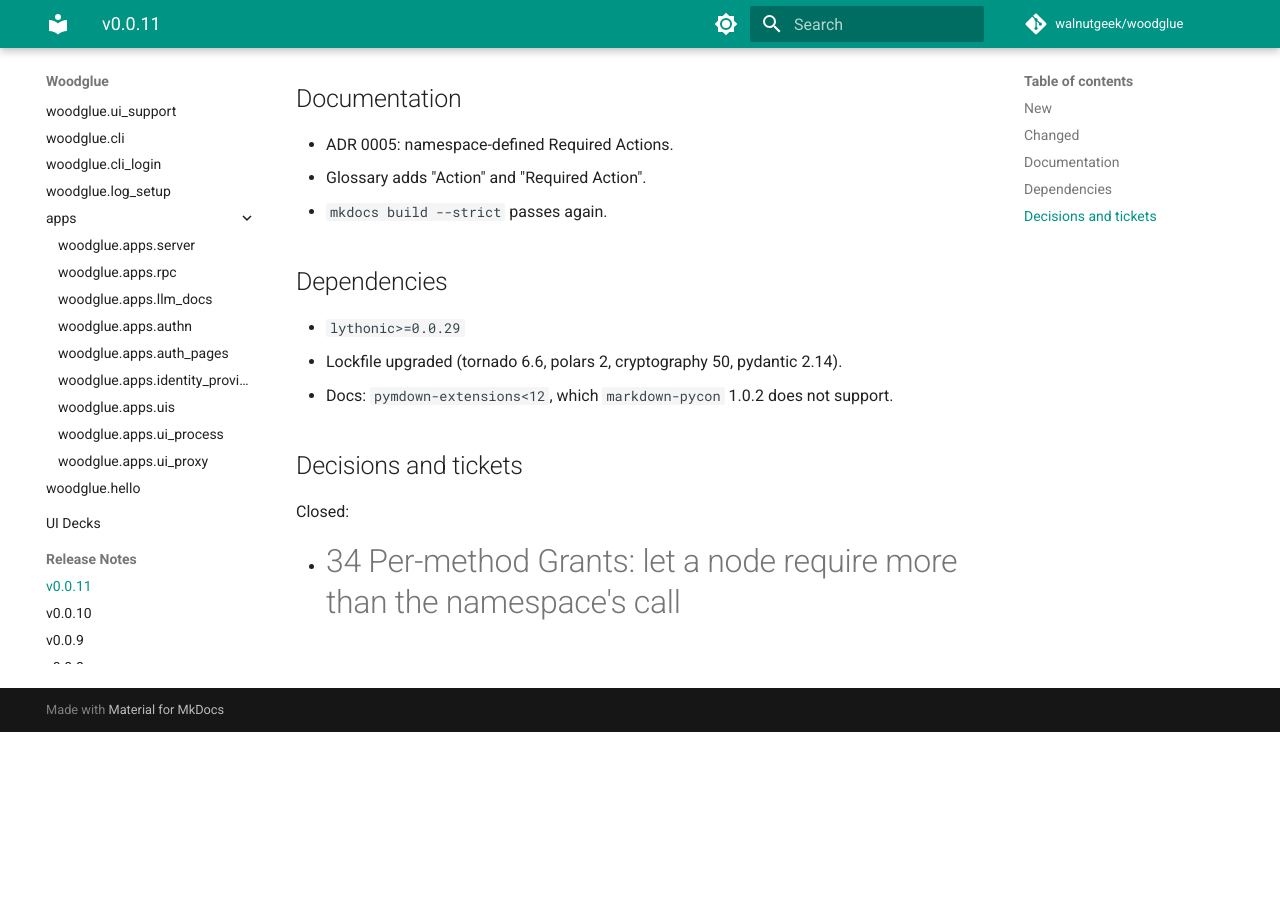
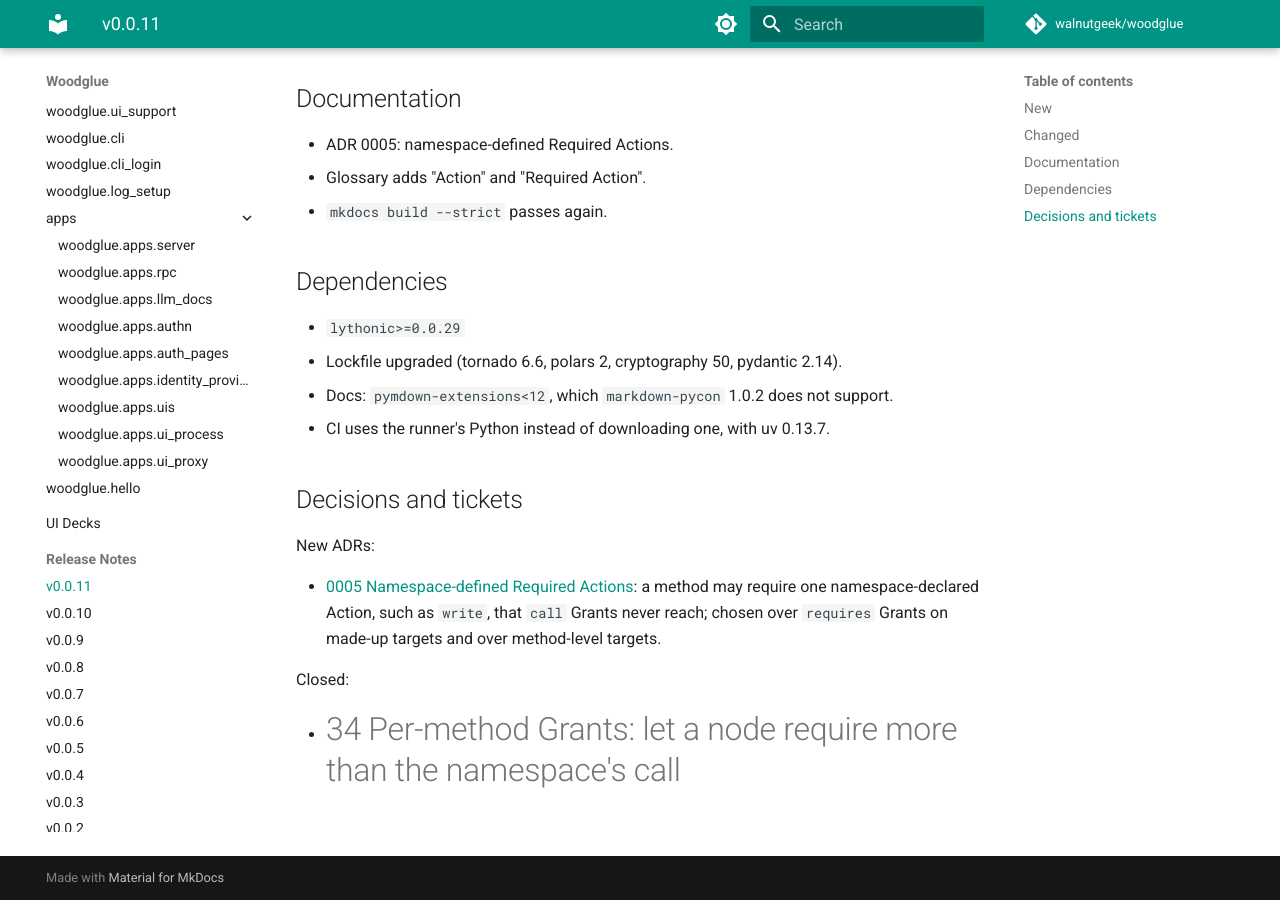
Before and after one commit to walnutgeek/woodglue, an MkDocs documentation site: the page built from docs/release_notes/v0.0.11.md, in a window 1280 px wide and 900 px high, scrolled down 892 px. Built offline with MkDocs 1.6.1 and Material for MkDocs 9.7.7, drawn with Linux system fonts in a browser that asks for light colours; comment, search, counter and statistics services are not loaded; before the commit the page ends 1624 px from its top, so only the background shows below that.

Commit message:
docs: release notes for v0.0.11
Co-Authored-By: Claude Opus 5.5 <noreply@anthropic.com>

```diff
--- a/docs/release_notes/v0.0.11.md
+++ b/docs/release_notes/v0.0.11.md
@@ -43,8 +43,16 @@
 - `lythonic>=0.0.29`
 - Lockfile upgraded (tornado 6.6, polars 2, cryptography 50, pydantic 2.14).
 - Docs: `pymdown-extensions<12`, which `markdown-pycon` 1.0.2 does not support.
+- CI uses the runner's Python instead of downloading one, with uv 0.13.7.
 
 ## Decisions and tickets
+
+New ADRs:
+
+- [0005 Namespace-defined Required Actions](../adr/0005-namespace-defined-required-actions.md):
+  a method may require one namespace-declared Action, such as `write`, that `call`
+  Grants never reach; chosen over `requires` Grants on made-up targets and over
+  method-level targets.
 
 Closed:
 
```
